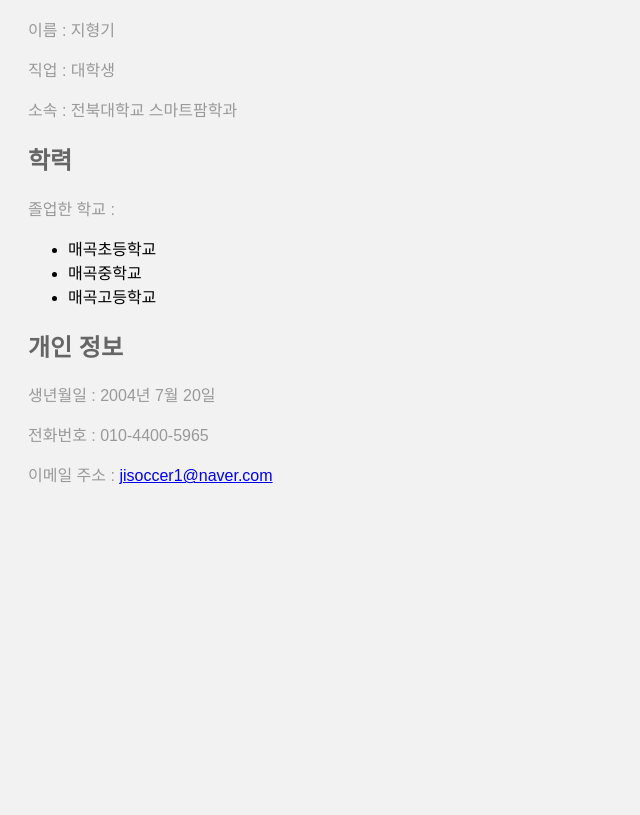
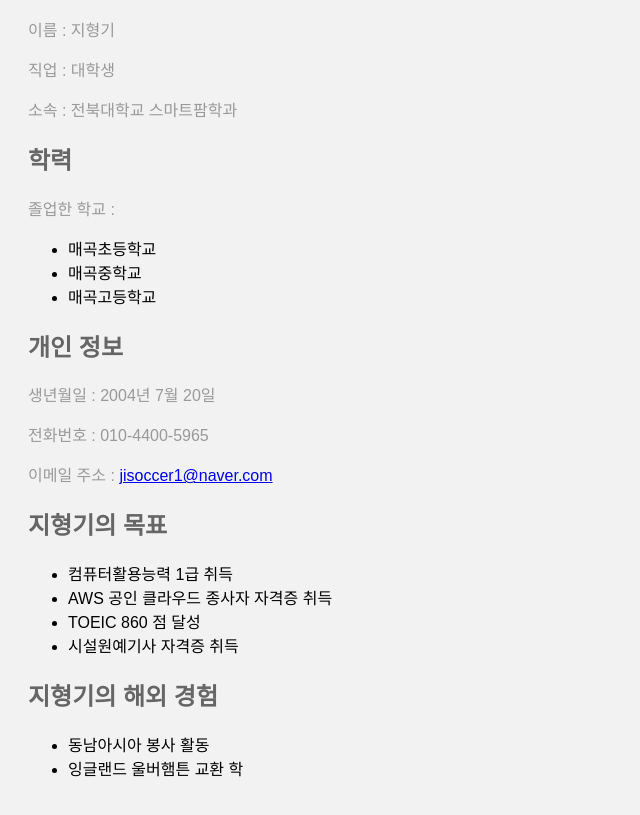
Before and after one commit to IMJHK0720/IMJHK, a plain HTML site: page index.html in a window 1280 px wide. Shown: the part 155-970 px from the top of the page, without its empty margins (0-640 px from the left). Before the commit the page ends 800 px from the top, so only its background shows below. Drawn offline with Linux system fonts and the light colour scheme.

Commit message:
Update index.html

```diff
--- a/index.html
+++ b/index.html
@@ -41,5 +41,17 @@
   <p>생년월일 : 2004년 7월 20일</p>
   <p>전화번호 : 010-4400-5965</p>
   <p>이메일 주소 : <a href="mailto:jisoccer1@naver.com">jisoccer1@naver.com</a></p>
+  <h2>지형기의 목표</h2>
+  <ul>
+    <li>컴퓨터활용능력 1급 취득</li>
+    <li>AWS 공인 클라우드 종사자 자격증 취득</li>
+    <li>TOEIC 860 점 달성</li>
+    <li>시설원예기사 자격증 취득</li>
+  </ul>
+  <h2>지형기의 해외 경험</h2>
+  <ul>
+    <li>동남아시아 봉사 활동</li>
+    <li>잉글랜드 울버햄튼 교환 학</li>
+  </ul>
 </body>
 </html>
```
